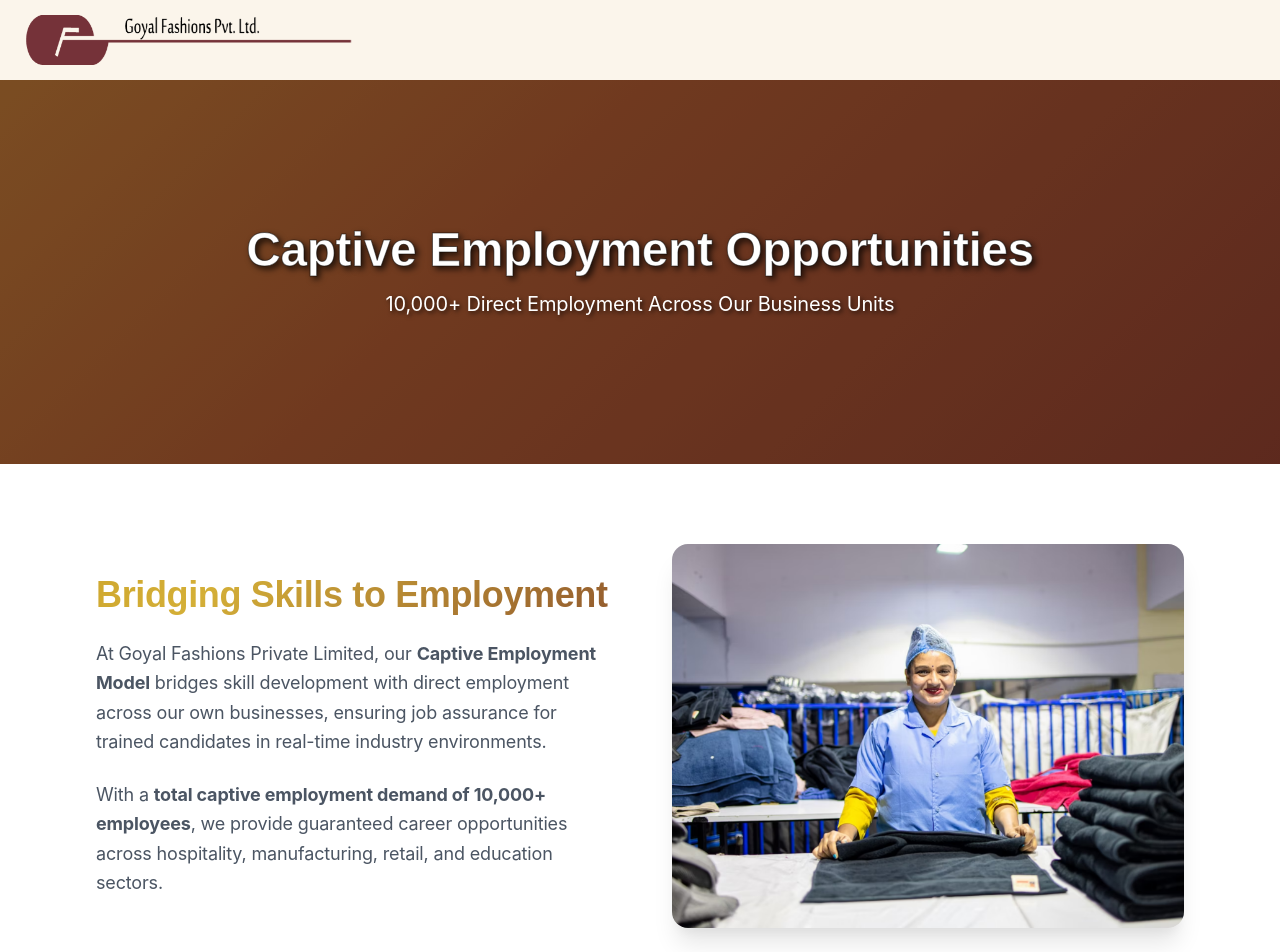
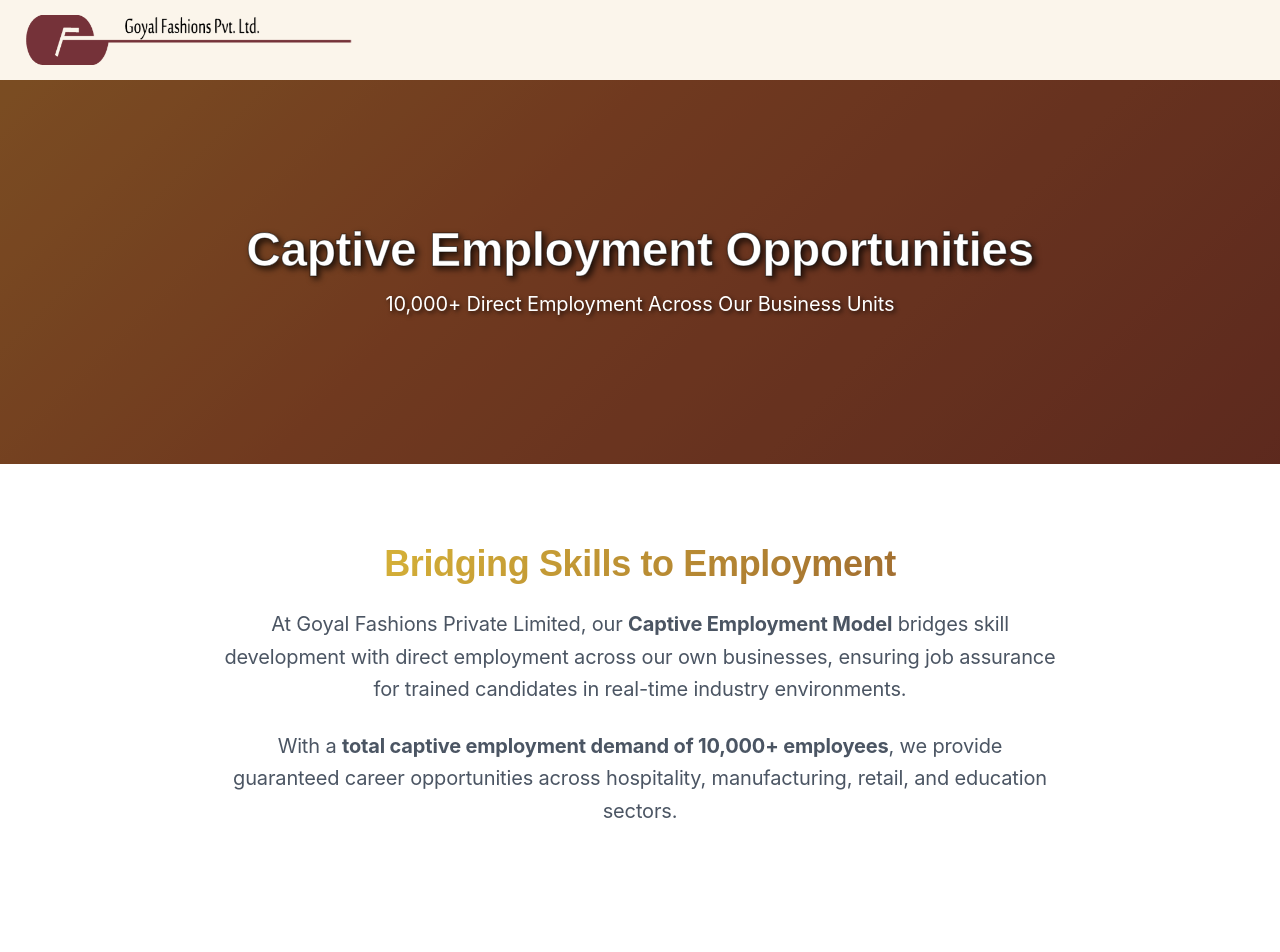
Before and after one commit to Gacky1/GoyalFashionsReact, a React (Create React App) app: page /employment in a window 1280 px wide. Shown: the top 952 px of the page. Built offline with nearby package versions, Linux system fonts and the light colour scheme.

Commit message:
Changed the Captive Employment section

```diff
--- a/src/pages/Employment.jsx
+++ b/src/pages/Employment.jsx
@@ -18,24 +18,15 @@
       </section>
 
       {/* Intro Section */}
-      <section className="py-20 max-w-6xl mx-auto px-8">
-        <div className="grid md:grid-cols-2 gap-16 items-center">
-          <div className="animate-fadeInLeft">
-            <h2 className="text-4xl font-bold mb-6 gradient-text">Bridging Skills to Employment</h2>
-            <p className="text-gray-600 leading-relaxed mb-6">
-              At Goyal Fashions Private Limited, our <strong>Captive Employment Model</strong> bridges skill development with direct employment across our own businesses, ensuring job assurance for trained candidates in real-time industry environments.
-            </p>
-            <p className="text-gray-600 leading-relaxed">
-              With a <strong>total captive employment demand of 10,000+ employees</strong>, we provide guaranteed career opportunities across hospitality, manufacturing, retail, and education sectors.
-            </p>
-          </div>
-          <div className="rounded-2xl overflow-hidden shadow-custom h-96 animate-fadeInRight">
-            <img
-              src="/images/Captive employment.png"
-              alt="Employment Opportunities"
-              className="w-full h-full object-cover hover:scale-110 transition-transform duration-500"
-            />
-          </div>
+      <section className="py-20 max-w-4xl mx-auto px-8 text-center">
+        <div className="animate-fadeInUp">
+          <h2 className="text-4xl font-bold mb-6 gradient-text">Bridging Skills to Employment</h2>
+          <p className="text-gray-600 leading-relaxed mb-6 text-xl">
+            At Goyal Fashions Private Limited, our <strong>Captive Employment Model</strong> bridges skill development with direct employment across our own businesses, ensuring job assurance for trained candidates in real-time industry environments.
+          </p>
+          <p className="text-gray-600 leading-relaxed text-xl">
+            With a <strong>total captive employment demand of 10,000+ employees</strong>, we provide guaranteed career opportunities across hospitality, manufacturing, retail, and education sectors.
+          </p>
         </div>
       </section>
 
@@ -61,7 +52,7 @@
           </div>
           <div className="rounded-2xl overflow-hidden shadow-custom h-96">
             <img
-              src="https://images.unsplash.com/photo-1558618666-fcd25c85cd64?w=600&h=400&fit=crop"
+              src="/images/Captive employment.png"
               alt="Textile Manufacturing"
               className="w-full h-full object-cover hover:scale-105 transition-transform duration-300"
             />
@@ -153,7 +144,7 @@
           </div>
           <div className="rounded-2xl overflow-hidden shadow-custom h-96">
             <img
-              src="https://www.walk2mall.com/wp-content/uploads/2017/10/1508674004_Jaipur_City_Pulse.jpg?x38496"
+              src="/images/CityPulse.jpeg"
               alt="City Pulse Mall"
               className="w-full h-full object-cover hover:scale-105 transition-transform duration-300"
             />
```
Also changed, not shown: public/images/CityPulse.jpeg (added).
